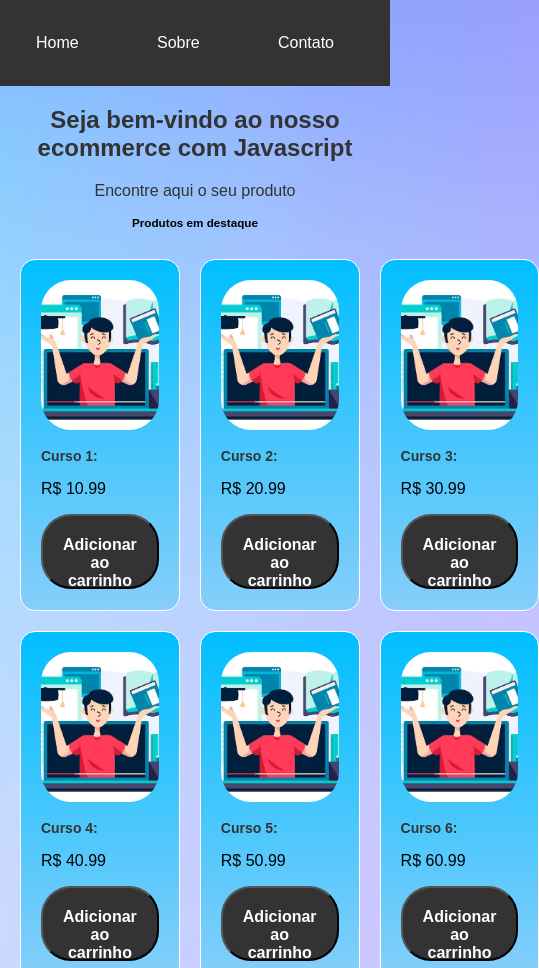
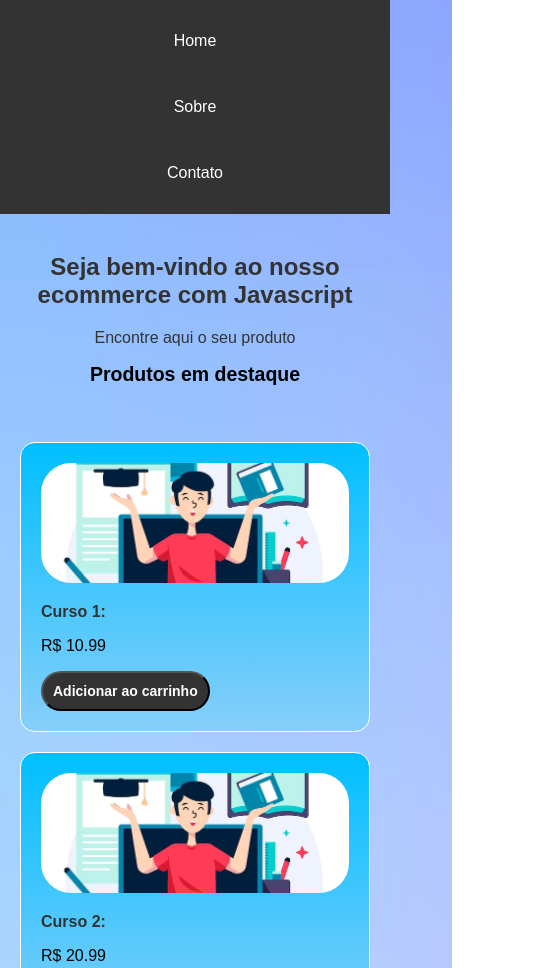
Before and after one commit to gusta-xis/gusta-xis.github.io, a plain HTML site: page index.html in a window 390 px wide. Shown: the top 968 px of the page, 539 px wide, since content can reach past the window. Drawn offline with nearby package versions, Linux system fonts and the light colour scheme; files whose address does not match are found by name.

Commit message:
atualizaçao

```diff
--- a/style.css
+++ b/style.css
@@ -1,6 +1,6 @@
 body {
     margin: 0;
-    font-family: 'poppins', sans-serif;
+    font-family: 'Poppins', sans-serif;
     background-image: url(img/navbar.avif);
     background-repeat: no-repeat;
     background-position: center;
@@ -11,9 +11,8 @@ body {
 header {
     background-color: #333;
     color: white;
-    padding: 20px;
+    padding: 2vw;
     text-align: center;
-
 }
 
 nav ul {
@@ -21,17 +20,17 @@ nav ul {
     margin: 0;
     padding: 0;
     display: flex;
+    flex-wrap: wrap;
     justify-content: space-between;
 }
 
 nav li {
-    margin-right: 20px;
+    margin-right: 2vh;
 }
 
 nav a {
-    float: left;
     display: block;
-    color:rgb(255, 255, 255);
+    color: white;
     text-align: center;
     padding: 14px 16px;
     text-decoration: none;
@@ -45,7 +44,7 @@ nav a:hover {
 }
 
 .hero {
-    padding: 100;
+    padding: 5vw;
     text-align: center;
     color: #333333;
 }
@@ -58,9 +57,7 @@ nav a:hover {
     font-size: 20px;
     border-radius: 5px;
     font-weight: 600;
-
 }
-
 
 .products {
     padding: 20px;
@@ -105,7 +102,7 @@ h3 {
     border-collapse: collapse;
 }
 
-.cart th,.cart td {
+.cart th, .cart td {
     border: 1px solid rgb(0, 0, 0);
     padding: 10px;
     text-align: center;
@@ -160,10 +157,9 @@ footer {
     padding: 20px;
 }
 
-.jsbutton:hover{
+.jsbutton:hover {
     color: #87CEFA;
     text-decoration: none;
-
 }
 
 .remove-btn {
@@ -179,3 +175,62 @@ footer {
 .remove-btn:hover {
     background-color: darkred;
 }
+
+/* ------------------------------------
+   ADAPTABILIDADE (Responsividade)
+------------------------------------ */
+
+@media (max-width: 1024px) {
+    .product-grid {
+        grid-template-columns: repeat(2, 1fr);
+    }
+
+    .destaque {
+        font-size: 4vw;
+    }
+}
+
+@media (max-width: 768px) {
+    nav ul {
+        flex-direction: column;
+        align-items: center;
+    }
+
+    nav li {
+        margin: 10px 0;
+    }
+
+    .product-grid {
+        grid-template-columns: 1fr;
+    }
+
+    .hero #bhero {
+        width: 100%;
+        font-size: 18px;
+    }
+
+    h3 {
+        font-size: 16px;
+    }
+
+    .destaque {
+        font-size: 5vw;
+    }
+}
+
+@media (max-width: 480px) {
+    .jsbutton {
+        font-size: 14px;
+        height: auto;
+        padding: 10px;
+    }
+
+    #checkout {
+        width: 100%;
+        font-size: 0.9rem;
+    }
+
+    .product img {
+        height: 120px;
+    }
+}
```
Also changed, not shown: img/navbar.avif (added). Lines whose indentation alone changed are shown as unchanged.
